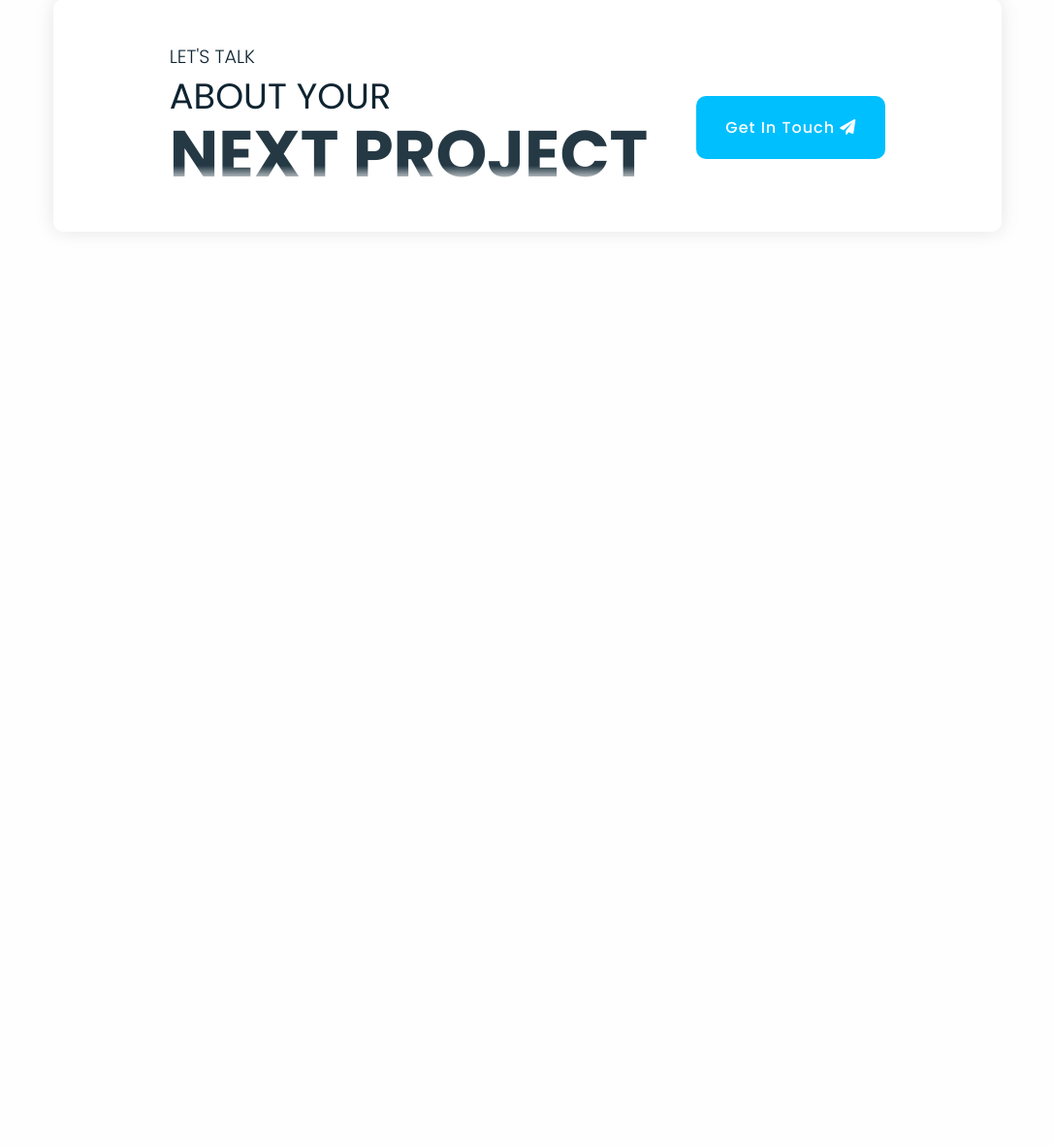
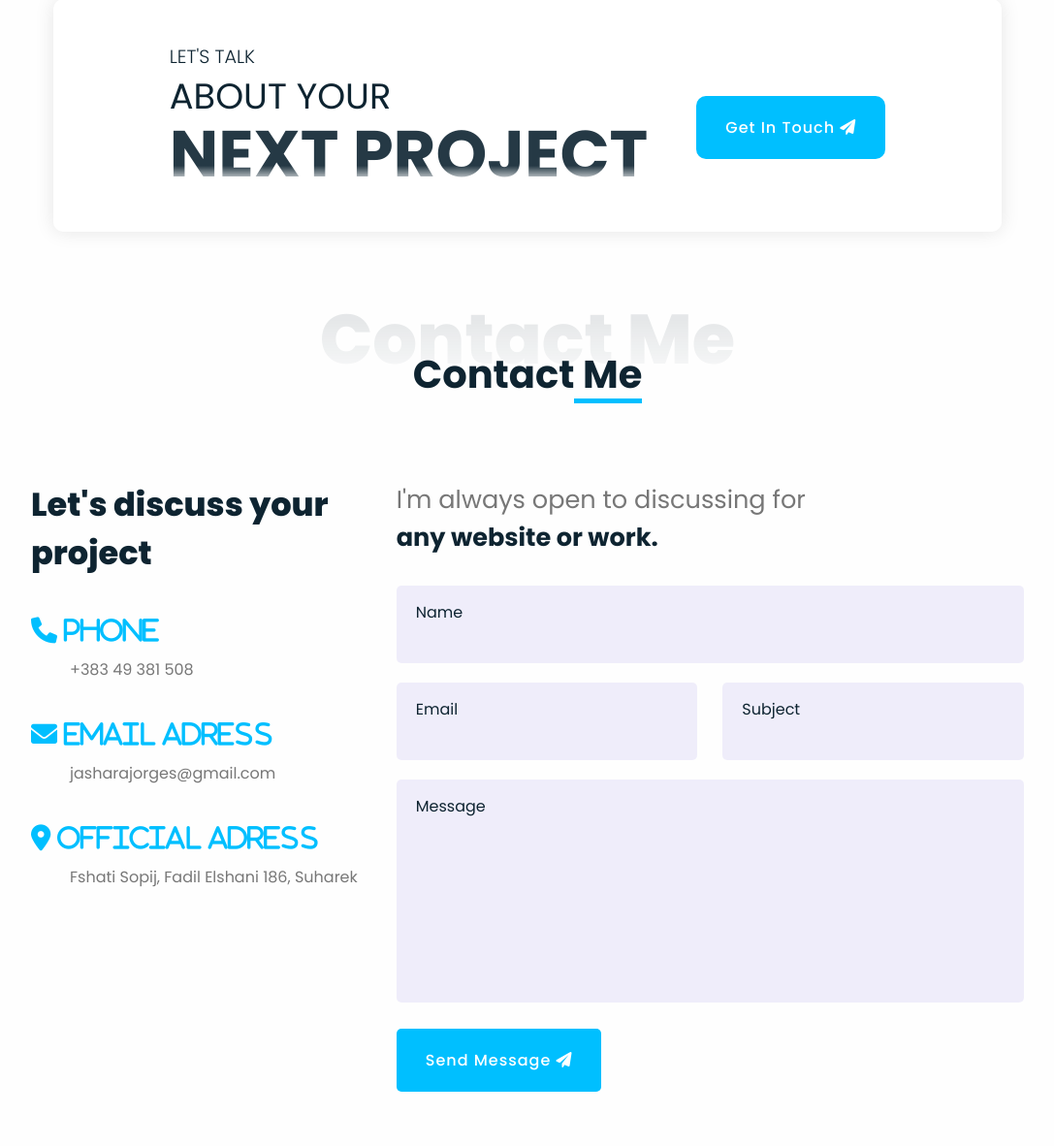
Before and after one commit to OrgesJasharaj/PersonalPortfolio_OJ, a PHP site: page / in a window 1280 px wide. Shown: the part 3893-5075 px from the top of the page at 97% size, without its empty margins (96-1183 px from the left). Before the commit the page ends 4076 px from the top, so only its background shows below. Run offline with PHP 8.4, Linux system fonts and the light colour scheme.

Commit message:
Contact...

```diff
--- a/css/style.css
+++ b/css/style.css
@@ -617,3 +617,90 @@
             -webkit-text-fill-color: transparent;
             opacity: .9;
         }
+
+        .contact .container .content{
+            display: flex;
+            justify-content: space-between;
+            width: 80%;
+        }
+
+        .contact-left h2{
+            font-size: 2.1em;
+            font-weight: 800;
+            margin-bottom: 40px;
+        }
+
+        .contact-list li{
+            margin-bottom: 40px;
+        }
+
+        .contact-list li h3{
+            font-size: 1.3em;
+            font-weight: 600;
+            margin-bottom: 10px;
+        }
+
+        .contact-list li h3 i{
+            color: var(--second-color);
+            font-size: 1.3em;
+            margin-right: 10px;
+        }
+
+        .contact-list li span{
+            color: var(--third-color);
+            margin-left: 40px;
+        }
+
+        .contact-list li span a{
+            color: var(--third-color);
+        }
+
+        .contact-right p{
+            color: var(--third-color);
+            font-size: 1.6em;
+            margin-bottom: 30px;
+        }
+
+        .contact-right p span{
+            color: var(--first-color);
+            font-weight: 700;
+        }
+
+        .contact-form input, .contact-form textarea{
+            border: none;
+            color: var(--first-color);
+            background: var(--transparent-color-02);
+            font-size: var(--normal-font-size);
+            margin-bottom: 20px;
+            padding: 15px 40px 40px 20px;
+            border-radius: 5px;
+        }
+
+        .contact-form textarea{
+            width: 100%;
+            resize: none;
+        }
+
+        ::placeholder{
+            color: var(--first-color);
+        }
+
+        .contact-form .first-row input{
+            width: 100%;
+        }
+
+        .contact-form .second-row{
+            display: flex;
+            justify-content: space-between;
+        }
+
+        .contact-form .second-row input{
+            width: 48%;
+        }
+
+        .contact-form .btn{
+            border: none;
+            margin-top: 0;
+            border-radius: 5px;
+            cursor: pointer;
+        }
--- a/index.php
+++ b/index.php
@@ -298,6 +298,7 @@
           </div>
         </div>
 
+
         <div class="get-in-touch sub-section">
           <div class="container">
             <div class="content flex-center">
@@ -319,6 +320,54 @@
 
 
 
+      <seciton class="contact section" id="contact">
+        <div class="container flex-center">
+          <h1 class="section-title-01">Contact Me</h1>
+          <h2 class="section-title-02">Contact Me</h2>
+          <div class="content">
+            <div class="contact-left">
+              <h2>Let's discuss your project</h2>
+              <ul class="contact-list">
+                <li>
+                  <h3 class="item-title"><i class="fas fa-phone"> Phone</i></h3>
+                  <span>+383 49 381 508</span>
+                </li>
+                <li>
+                  <h3 class="item-title"><i class="fas fa-envelope"> Email Adress</i></h3>
+                  <span><a href="mailto:jasharajorges@gmail.com">jasharajorges@gmail.com</a></span>
+                </li>
+                <li>
+                  <h3 class="item-title"><i class="fas fa-map-marker-alt"> Official Adress</i></h3>
+                  <span>Fshati Sopij, Fadil Elshani 186, Suharek</span>
+                </li>
+              </ul>
+            </div>
+            <div class="contact-right">
+              <p>I'm always open to discussing for <br><span>any website or work.</span></p>
+              <form action="" class="contact-form">
+                <div class="first-row">
+                  <input type="text" placeholder="Name">
+                </div>
+                <div class="second-row">
+                  <input type="email" placeholder="Email">
+                  <input type="text" placeholder="Subject">
+                </div>
+                <div class="third-row">
+                  <textarea name="message" id="" rows="7" placeholder="Message"></textarea>
+                </div>
+                <button class="btn" type="submit">Send Message <i class="fas fa-paper-plane"></i></button>
+              </form>
+            </div>
+          </div>
+        </div>
+      </seciton>
+
+
+
+
+
+
+
 
     <script src="js/main.js"></script>
     </body>
```
